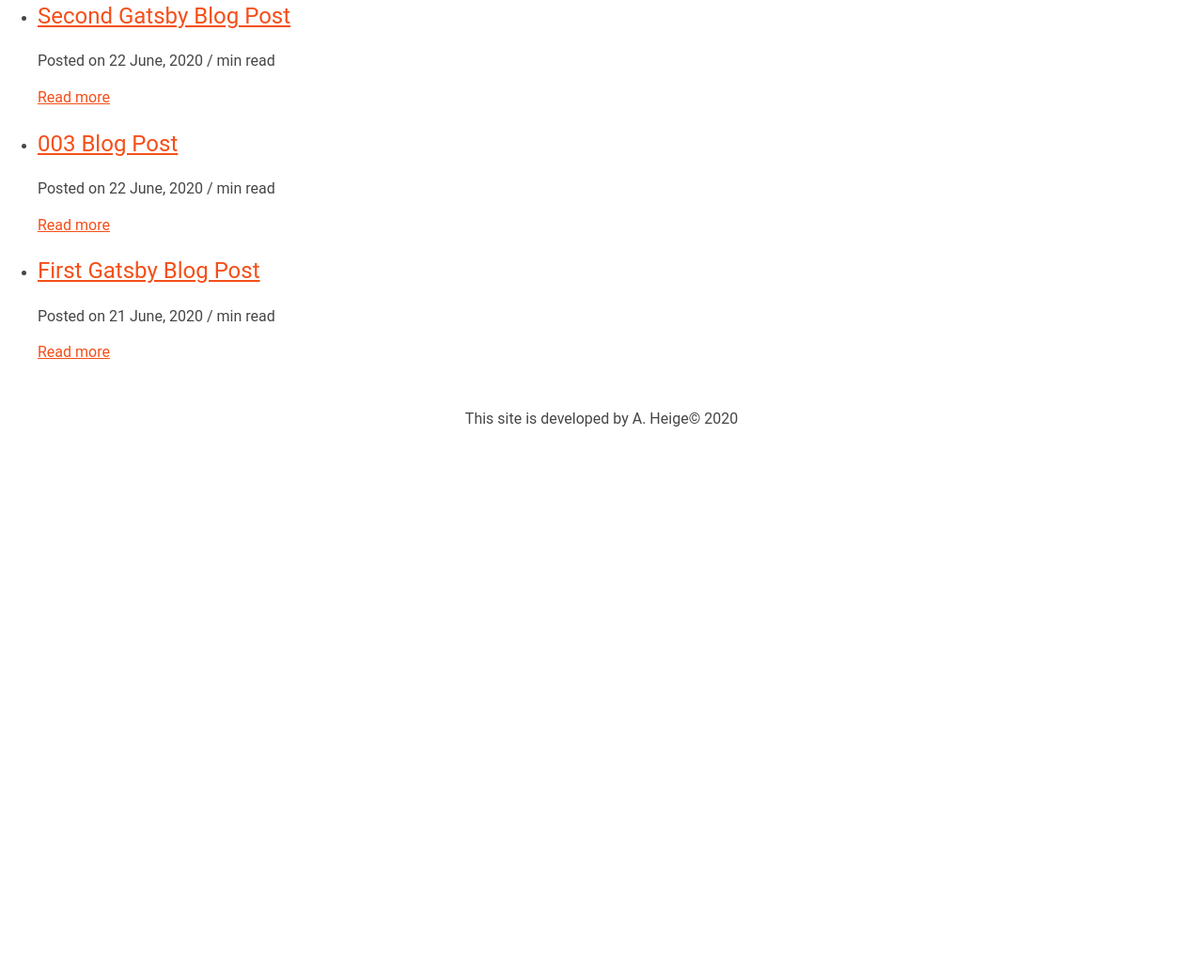
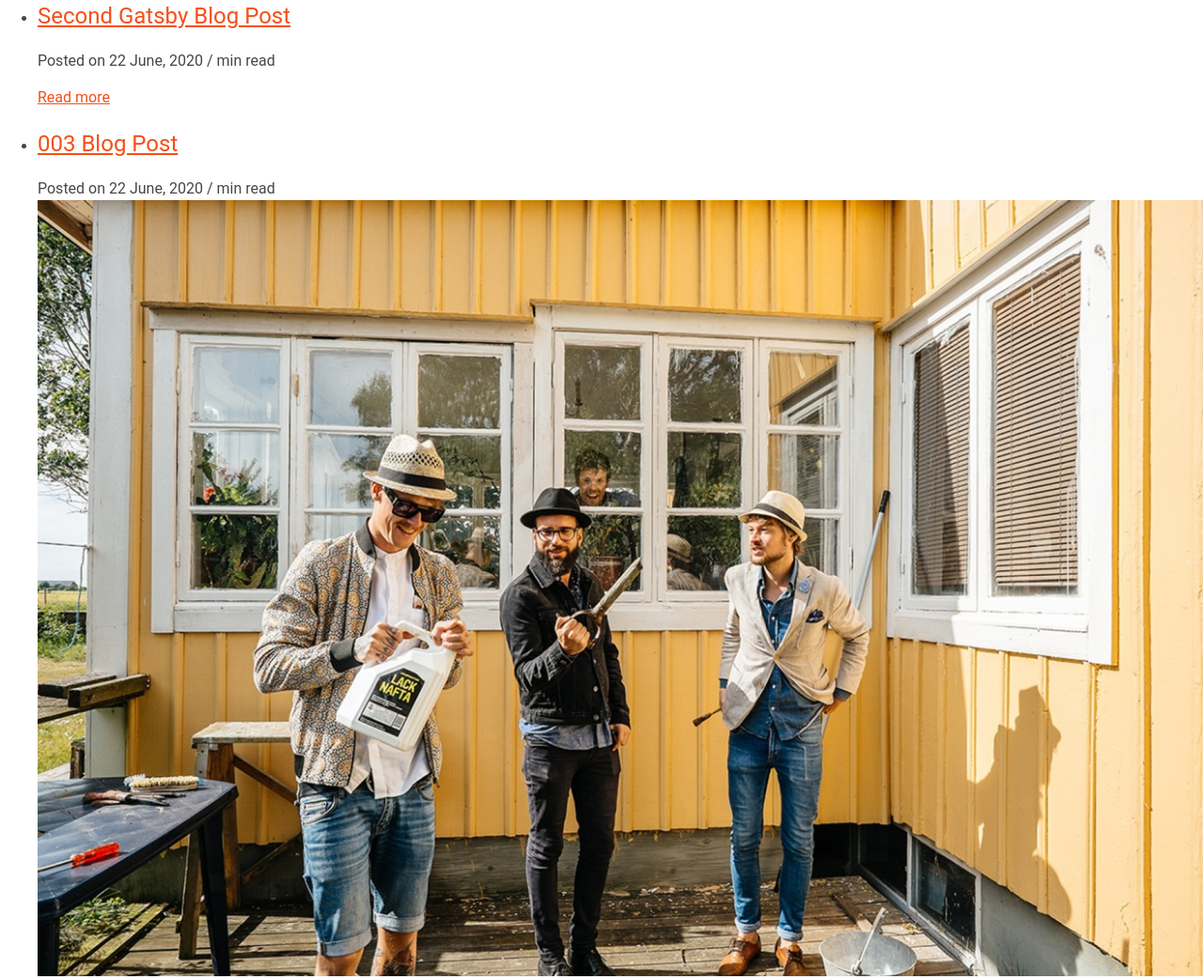
Before and after one commit to andreasheige/gatsby-page, a Gatsby site in the folder GS/: page /blog in a window 1280 px wide. Shown: the part 386-1428 px from the top of the page at 94% size. Before the commit the page ends 876 px from the top, so only its background shows below. Built offline with nearby package versions, Linux system fonts and the light colour scheme; Gatsby itself is replaced by a stand-in of ours.

Commit message:
pix-fix for blog post list

```diff
--- a/GS/src/pages/blog.js
+++ b/GS/src/pages/blog.js
@@ -1,5 +1,6 @@
 import React from 'react';
 import { useStaticQuery, graphql, Link } from 'gatsby';
+import Img from 'gatsby-image';
 
 import Layout from '../components/layout';
 
@@ -14,6 +15,13 @@ const Blog = () => {
                             frontmatter {
                                 title
                                 date(formatString: "DD MMMM, YYYY")
+                                featured {
+                                    childImageSharp {
+                                        fluid(maxWidth: 750) {
+                                            ...GatsbyImageSharpFluid
+                                        }
+                                    }
+                                }
                             }
                             id
                             fields {
@@ -43,6 +51,13 @@ const Blog = () => {
                                     {edge.node.timeToRead} min read
                                 </span>
                             </div>
+                            {edge.node.frontmatter.featured && (
+                                <Img
+                                fluid={edge.node.frontmatter.featured.childImageSharp.fluid}
+                                alt={edge.node.frontmatter.title}
+                                />
+                            )
+                        }
                             <p>{edge.node.excerpt}</p>
                             <div>
                                 <Link to={`/blog/${edge.node.fields.slug}/`}>Read more</Link>
```
Also changed, not shown: GS/src/templates/blog-post.js (+18 -0 lines).
